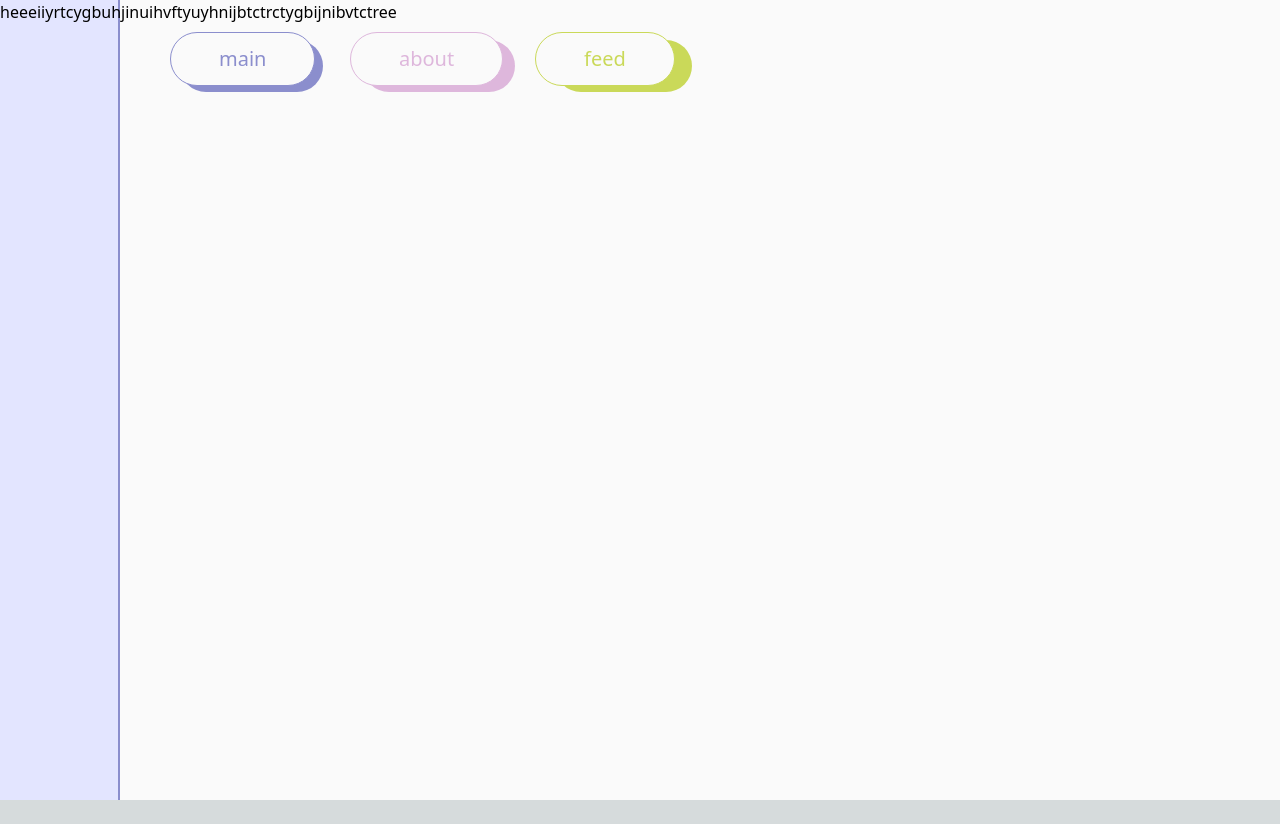
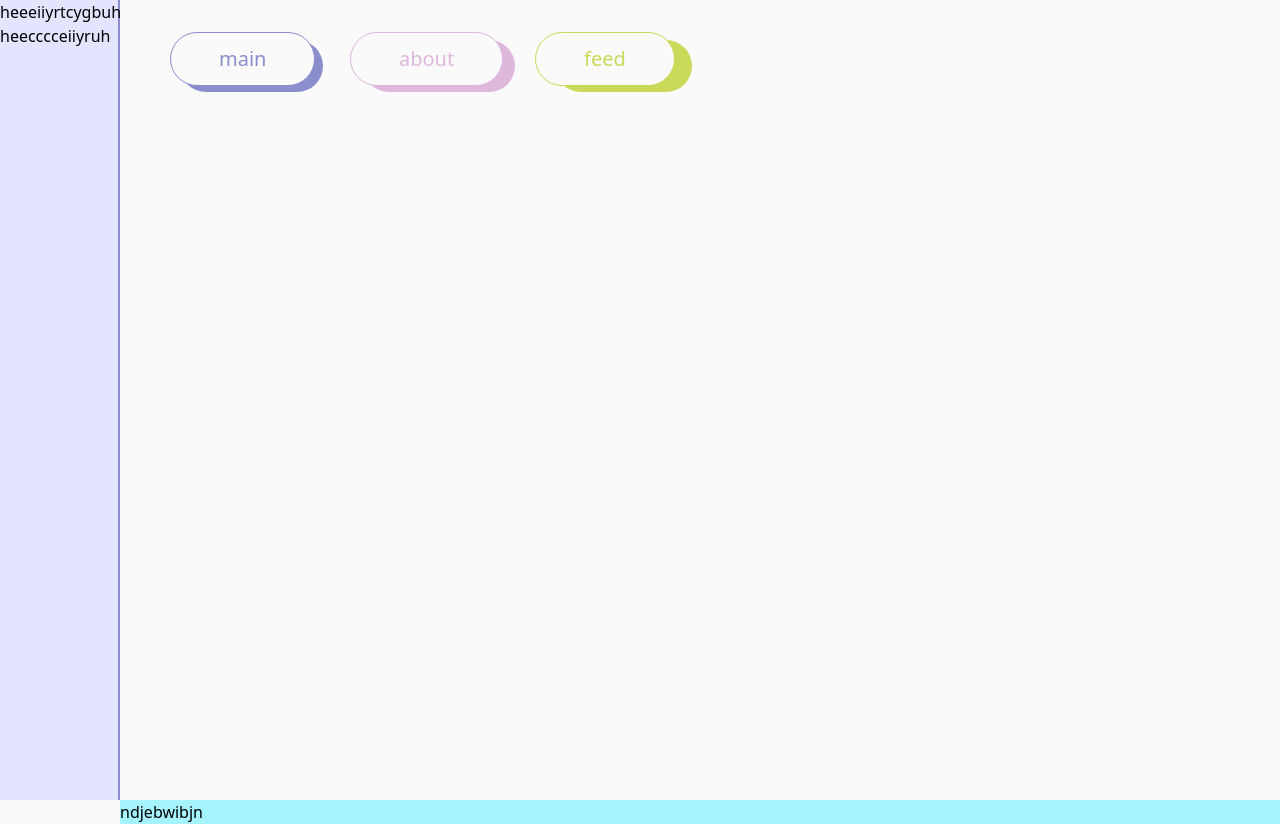
Before and after one commit to annenuno/annenuno.com, a Next.js app in the folder site/: page / in a window 1280 px wide. Shown: the top 824 px of the page. Before the commit the page ends 800 px from the top, so only its background shows below. Built offline with nearby package versions, Linux system fonts and the light colour scheme.

Commit message:
last commit of the day

```diff
--- a/site/pages/index.tsx
+++ b/site/pages/index.tsx
@@ -8,11 +8,13 @@ export default function Home() {
   return (
     <main className="bg-[#FAFAFA]">
       <div className="flex flex-row">
-        <div className="bg-[#E3E5FF] border-[#8B8ECD] border-r-2 w-[120px] h-screen">
-          <div>heeeiiyrtcygbuhjinuihvftyuyhnijbtctrctygbijnibvtctree</div>
+        <div className="flex flex-col bg-[#E3E5FF] border-[#8B8ECD] border-r-2 w-[120px] h-screen">
+          <div>heeeiiyrtcygbuh</div>
+          <div>heecccceiiyruh</div>
         </div>
-        <div>
+        <div className="flex flex-col">
           <Menu />
+          <div className="bg-cyan-200">ndjebwibjn</div>
         </div>
       </div>
     </main>
```
